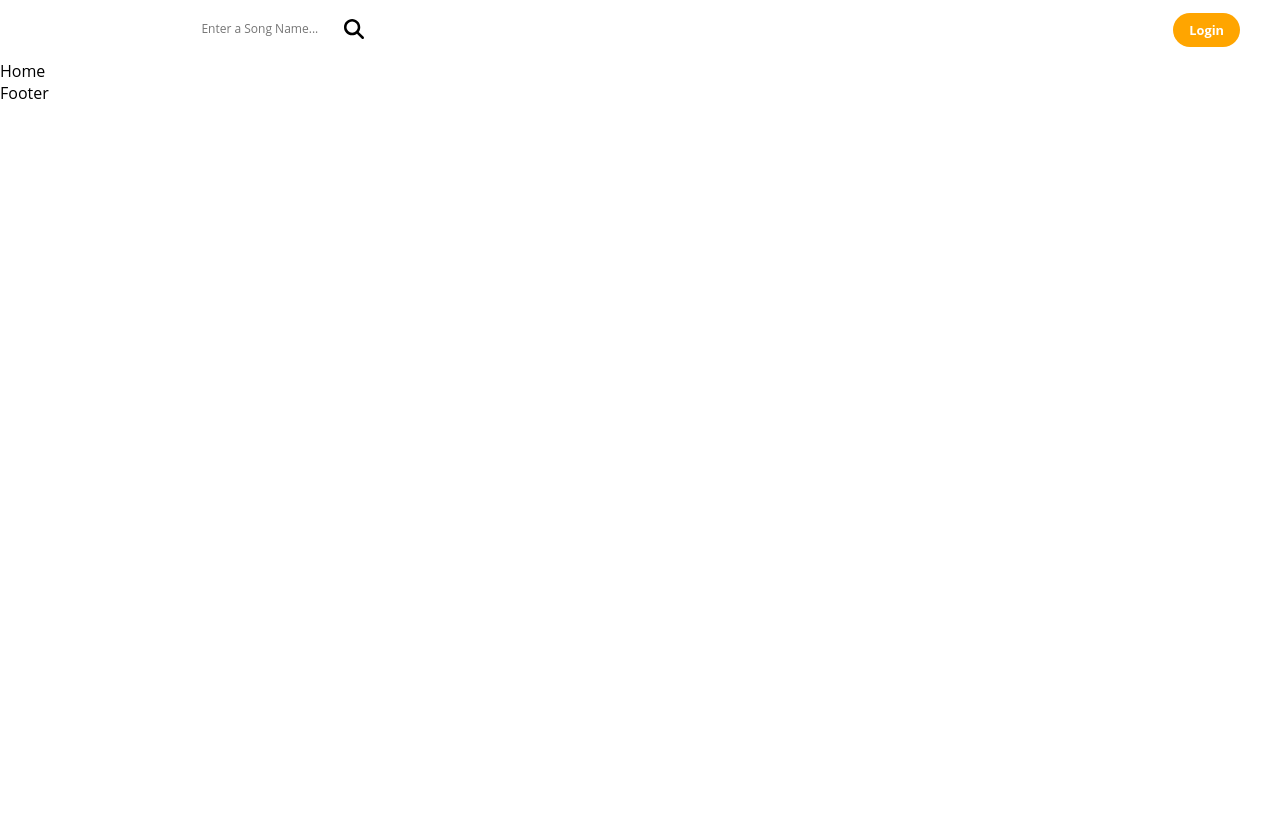
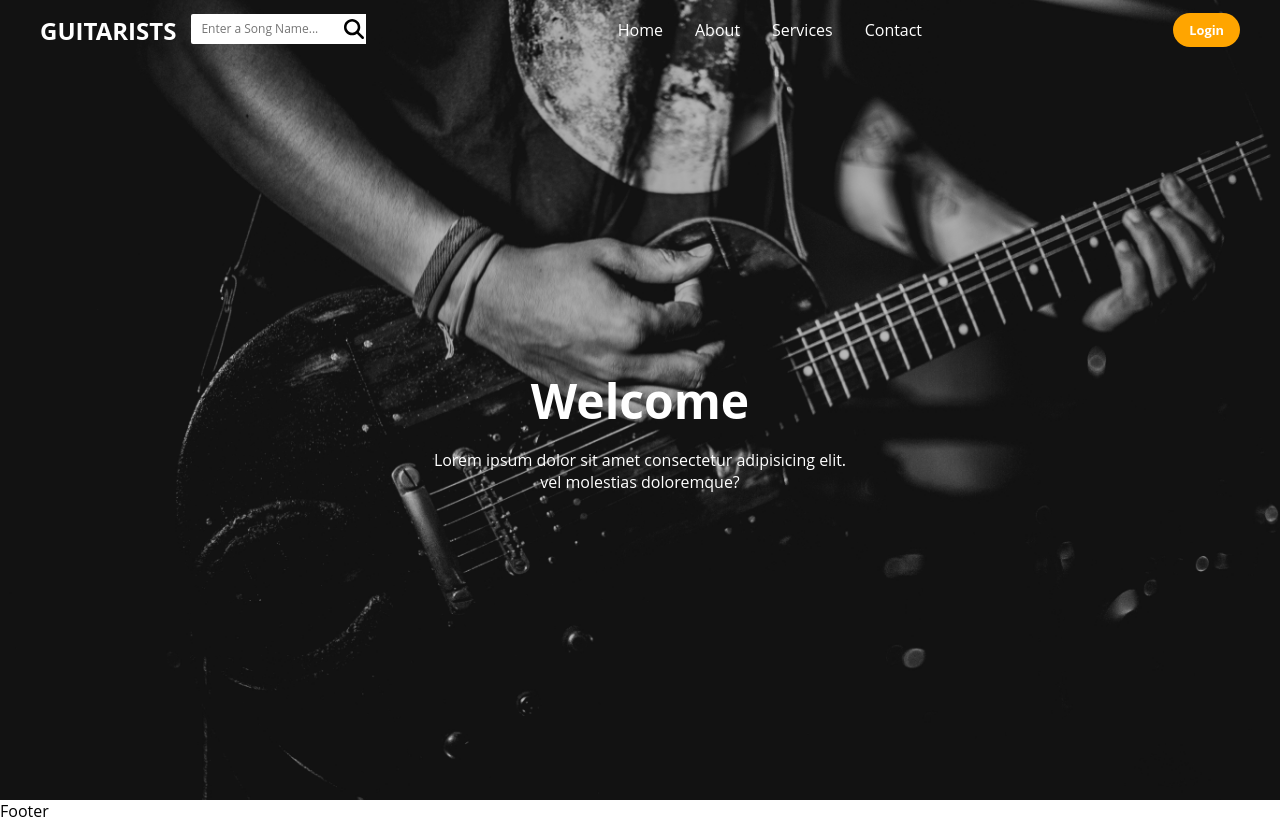
Before and after one commit to wem1c/pesmarica2, a React (Create React App) app in the folder frontend/: page / in a window 1280 px wide. Before the commit the page ends 800 px from the top, so only its background shows below. Built offline with nearby package versions, Linux system fonts and the light colour scheme.

Commit message:
feat: installed fontawesome

```diff
--- a/frontend/package.json
+++ b/frontend/package.json
@@ -3,6 +3,9 @@
   "version": "0.1.0",
   "private": true,
   "dependencies": {
+    "@fortawesome/fontawesome-svg-core": "^6.4.0",
+    "@fortawesome/free-solid-svg-icons": "^6.4.0",
+    "@fortawesome/react-fontawesome": "^0.2.0",
     "@testing-library/jest-dom": "^5.16.5",
     "@testing-library/react": "^13.4.0",
     "@testing-library/user-event": "^13.5.0",
--- a/frontend/src/App.js
+++ b/frontend/src/App.js
@@ -1,7 +1,7 @@
 import React from 'react';
 import { BrowserRouter as Router, Routes, Route } from 'react-router-dom';
 
-import Navbar from './components/Navbar';
+//import Navbar from './components/Navbar';
 import Footer from './components/Footer';
 import Home from './pages/Home';
 import BrowseSongs from './pages/BrowseSongs';
@@ -18,7 +18,6 @@ function App() {
   return (
     <div>
       <Router>
-        <Navbar />
         <Routes>
           <Route path="/" element={<Home />} />
           <Route path="/browse" element={<BrowseSongs />}/>
--- a/frontend/src/pages/Home.js
+++ b/frontend/src/pages/Home.js
@@ -1,8 +1,20 @@
-import React from 'react'
-
+import '../styles/Home.css';
+//import {useState} from 'react';
+import Navbar from '../components/Navbar';
 const Home = () => {
   return (
-    <div>Home</div>
+    <div>
+        <div id="first">
+           <Navbar/>
+            <main>
+                <section id="hero">
+                    <h1>Welcome</h1>
+                    <p> Lorem ipsum dolor sit amet consectetur adipisicing elit. <br/>
+                    vel molestias doloremque?</p>
+                </section>
+           </main>
+        </div>
+    </div>
   )
 }
 
```
Also changed, not shown: 1 other file (tests, documents, lock files or other folders).
